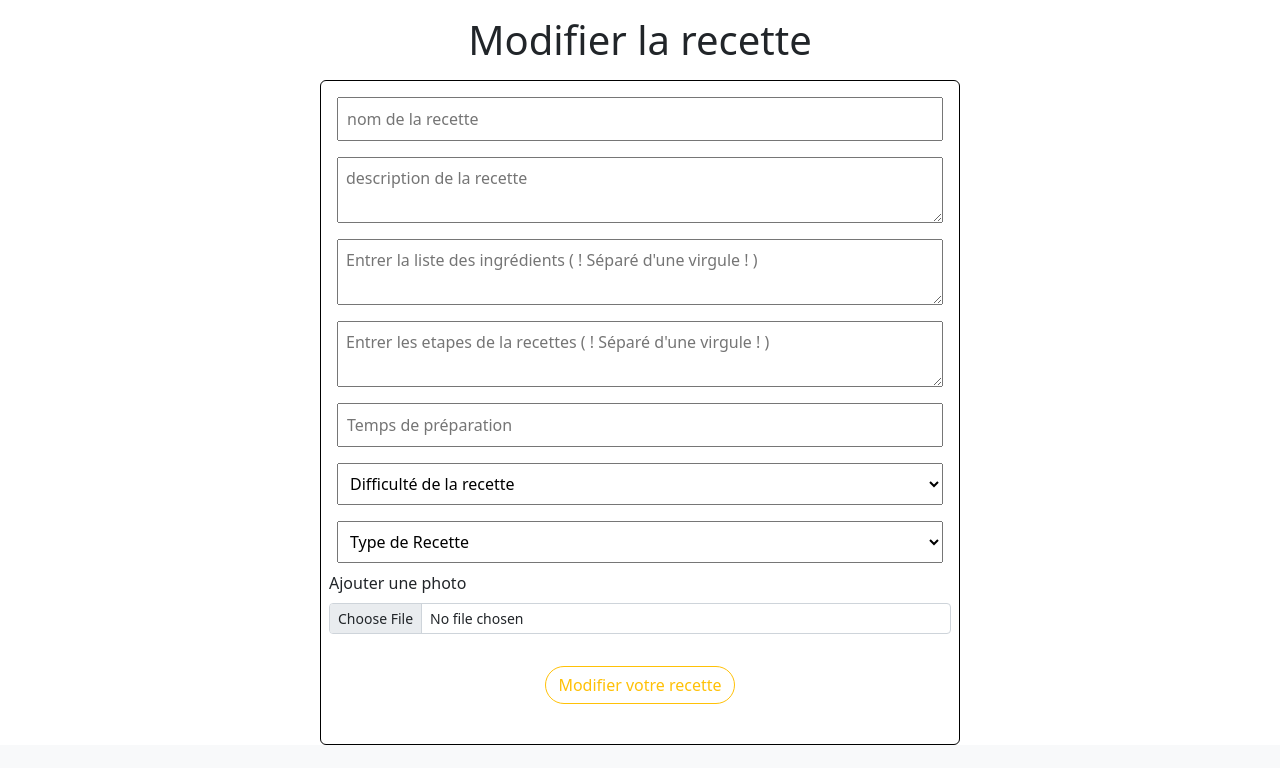
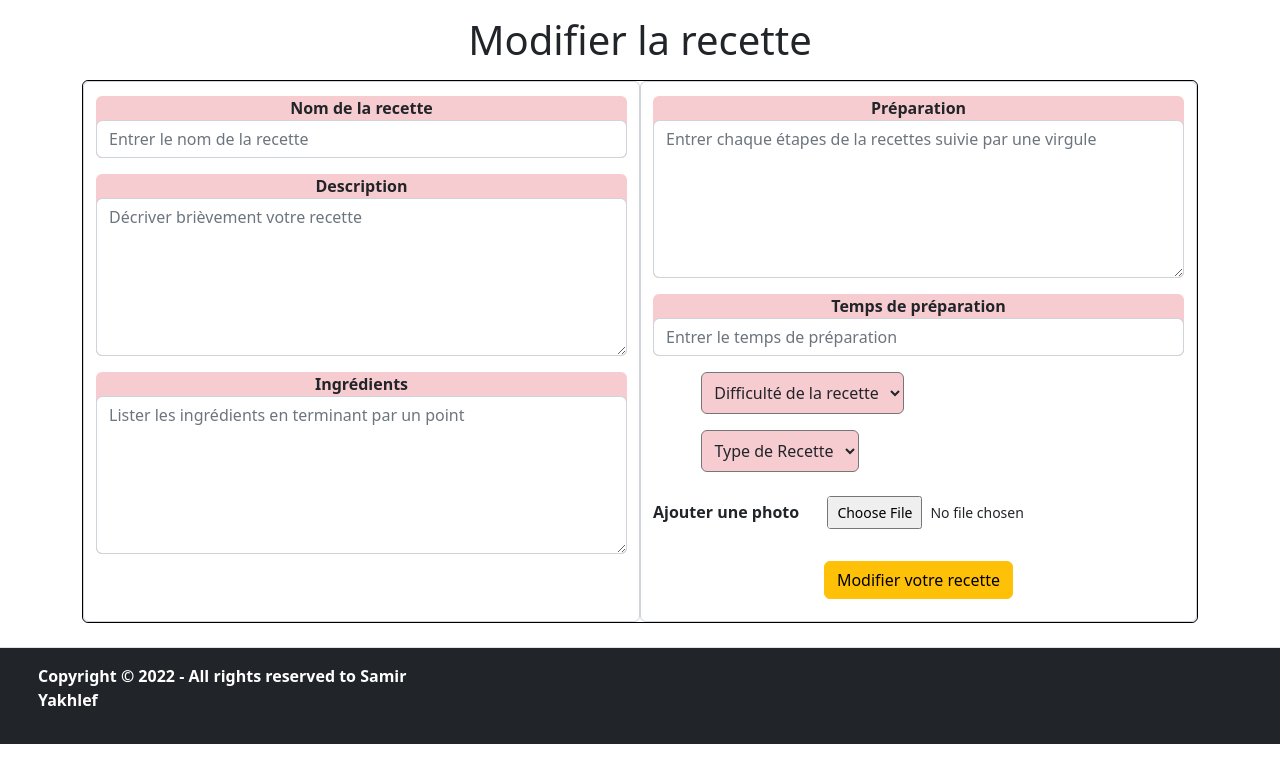
Before and after one commit to samiryakhlef/marmiton, a PHP site: template src/Views/Update.php in a window 1280 px wide. Shown: the part 74-842 px from the top of the page. Before the commit the page ends 819 px from the top, so only its background shows below. Run offline with PHP 8.4, Linux system fonts and the light colour scheme; the template is opened without the code that fills it, so the values that code supplies are empty; some libraries are stand-ins or nearby versions.

Commit message:
fix du front-end de la page update des recettes

```diff
--- a/src/Views/Update.php
+++ b/src/Views/Update.php
@@ -32,7 +32,6 @@ $db->Connect();
 
 <body>
     <header>
-
         <!------------------------------------------- navbar --------------------------------------------->
         <nav class="navbar navbar-expand-lg navbar-light bg-light" aria-label="barre de navigation">
             <div class="container-fluid">
@@ -88,16 +87,45 @@ $db->Connect();
     </header>
 
     <h1 class="text-center my-3">Modifier la recette</h1>
-    <!--formulaire de modification-->
-    <form method="post" class="col-md-5 col-lg-8 col-xl-6 mx-auto rounded" style="border:1px solid black;">
-        <div class="d-flex flex-column mb-3 p-4 p-sm-2 " style="--bs-bg-opacity: .7;">
-            <input type="text" name="name" class="p-2 m-2 " placeholder="nom de la recette" value="<?php echo $recette['name']; ?>">
-            <textarea name="description" class="p-2 m-2 " placeholder="description de la recette" value=""><?php echo $recette['description']; ?></textarea>
-            <textarea name="ingredients" class="p-2 m-2 " placeholder="Entrer la liste des ingrédients ( ! Séparé d'une virgule ! )" value=""><?php echo $recette['ingredients']; ?></textarea>
-            <textarea name="steps" class="p-2 m-2 " placeholder="Entrer les etapes de la recettes ( ! Séparé d'une virgule ! )" value=""><?php echo $recette['steps']; ?></textarea>
-            <input type="text" name="temps" class="p-2 m-2 " placeholder="Temps de préparation" value="<?php echo  $recette['temps']; ?>">
 
-            <select type="text" name="difficulty" class="p-2 m-2 " placeholder="dificulté" value="<?php echo $recette['difficulty']; ?>">
+    <div class="container">
+        <div class="row">
+            <div class="col">
+                <!--============ START-FORM ==================-->
+                <form method="post" class="d-flex rounded" style="border:1px solid black;">
+
+                    <section class="form-control d-flex flex-column">
+                        <!-----------------------NAME-------------------------->
+                        <div class="form-group text-center rounded bg-danger text-dark bg-opacity-25 my-2">
+                            <label for="nom"><strong>Nom de la recette</strong></label>
+                            <input type="text" class="form-control" id="name" name="name" placeholder="Entrer le nom de la recette" value="<?php echo $recette['name']; ?>">
+                        </div>
+                        <!-----------------------DESCRIPTION-------------------------->
+                        <div class="form-group text-center rounded bg-danger text-dark bg-opacity-25 my-2">
+                            <label for="description"><strong>Description</strong></label>
+                            <textarea class="form-control" id="description" name="description" rows="6" placeholder="Décriver brièvement votre recette"><?php echo $recette['description']; ?></textarea>
+                        </div>
+                        <!-----------------------INGREDIENTS-------------------------->
+                        <div class="form-group text-center rounded bg-danger text-dark bg-opacity-25 my-2">
+                            <label for="ingredients"><strong>Ingrédients</strong></label>
+                            <textarea class="form-control" id="ingredients" name="ingredients" placeholder="Lister les ingrédients en terminant par un point" rows="6"><?php echo $recette['ingredients']; ?></textarea>
+                        </div>
+                    </section>
+
+                    <section class="form-control d-flex flex-column">
+                        <!-----------------------PREPARATION-------------------------->
+                        <div class="form-group text-center rounded bg-danger text-dark bg-opacity-25 my-2">
+                            <label for="steps"><strong>Préparation</label>
+                            <textarea class="form-control" id="steps" name="steps" rows="6" placeholder="Entrer chaque étapes de la recettes suivie par une virgule"><?php echo $recette['steps']; ?></textarea>
+                        </div>
+                        <!-----------------------TEMPS-------------------------->
+                        <div class="form-group text-center rounded bg-danger text-dark bg-opacity-25 my-2">
+                            <label for="temps"><strong>Temps de préparation</strong></label>
+                            <input type="text" class="form-control" id="temps" name="temps" placeholder="Entrer le temps de préparation" value="<?php echo $recette['temps']; ?>">
+                        </div>
+                        <!-----------------------DIFFICULTY-------------------------->
+
+                        <select type="text" name="difficulty" class=" p-2 m-2 form-group text-center rounded bg-danger  text-dark bg-opacity-25  mx-5 my-2" placeholder="dificulté" value="<?php echo $recette['difficulty']; ?>">
                             <option>Difficulté de la recette</option>
                             <option value="facile" <?php if ($recette['difficulty'] == 'facile') {
                                                         echo 'selected';
@@ -110,7 +138,9 @@ $db->Connect();
                                                 } ?>>Dur</option>
                         </select>
 
-            <select type="text" name="type" class="p-2 m-2 " placeholder="dificulté" value="<?php echo $recette['type']; ?>">
+                        <!-----------------------TYPE-------------------------->
+
+                        <select type="text" name="type" class="m-2 p-2  form-group text-center rounded bg-danger  text-dark bg-opacity-25  mx-5 my-2" placeholder="dificulté" value="<?php echo $recette['type']; ?>">
                             <option>Type de Recette</option>
                             <option value="entrer" <?php if ($recette['type'] == 'entrer') {
                                                         echo 'selected';
@@ -123,16 +153,45 @@ $db->Connect();
                                                         } ?>>Désserts</option>
                         </select>
 
+                        <!-----------------------IMAGE-------------------------->
                         <div class="mb-3">
-                <label for="formFileSm" class="form-label rounde-pill">Ajouter une photo</label>
-                <input name="" class="form-control form-control-sm" id="formFileSm" type="file" value="<?php echo $recette['image_name'] ?>">
+                            <label for="formFileSm" class="form-label rounde-pill"><strong>Ajouter une photo</strong></label>
+                            <input name="" class="form-control-sm mx-4 my-3" id="formFileSm" type="file" value="<?php echo $recette['image_name'] ?>">
                         </div>
 
+                        <!-----------------------BUTTON-------------------------->
                         <div class="form-group mb-3 text-center my-3 col-6 mx-auto ">
-                <button type="submit" class="btn btn-outline-warning rounded-pill" value="envoyer">Modifier votre recette</button>
+                            <button type="submit" class="btn btn-warning" value="envoyer">Modifier votre recette</button>
+                        </div>
+                    </section>
+                </form>
+                <!--============ END-FORM ==================-->
             </div>
         </div>
-    </form>
+    </div>
+
+        <footer class="d-flex flex-wrap justify-content-between align-items-center bg-dark py-3 my-4 border-top">
+        <div class="col-md-4 d-flex align-items-center">
+            <a href="/" class="mb-3 me-2 mb-md-0 text-muted text-decoration-none lh-1">
+                <svg class="bi" width="30" height="24">
+                    <use xlink:href="#bootstrap"></use>
+                </svg>
+            </a>
+            <p class="text-white">Copyright &copy; 2022 - All rights reserved to Samir Yakhlef</p>
+        </div>
+
+        <ul class="nav col-md-4 justify-content-end list-unstyled d-flex">
+            <li class="ms-3"><a class="text-muted" href="#"><svg class="bi" width="24" height="24">
+                        <use xlink:href="#twitter"></use>
+                    </svg></a></li>
+            <li class="ms-3"><a class="text-muted" href="#"><svg class="bi" width="24" height="24">
+                        <use xlink:href="#instagram"></use>
+                    </svg></a></li>
+            <li class="ms-3"><a class="text-muted" href="#"><svg class="bi" width="24" height="24">
+                        <use xlink:href="#facebook"></use>
+                    </svg></a></li>
+        </ul>
+    </footer>
 
     <!-- <script>
         $(document).ready(function() {
```
Also changed, not shown: src/Views/Ingredients.php (+4 -4 lines). Lines whose indentation alone changed are shown as unchanged.
